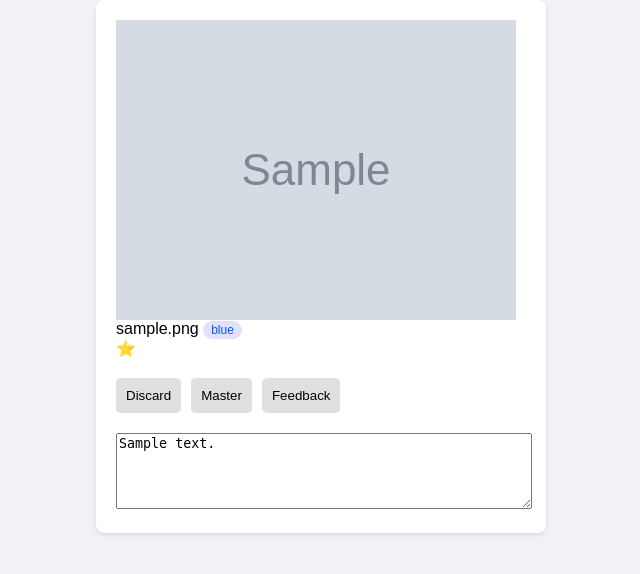
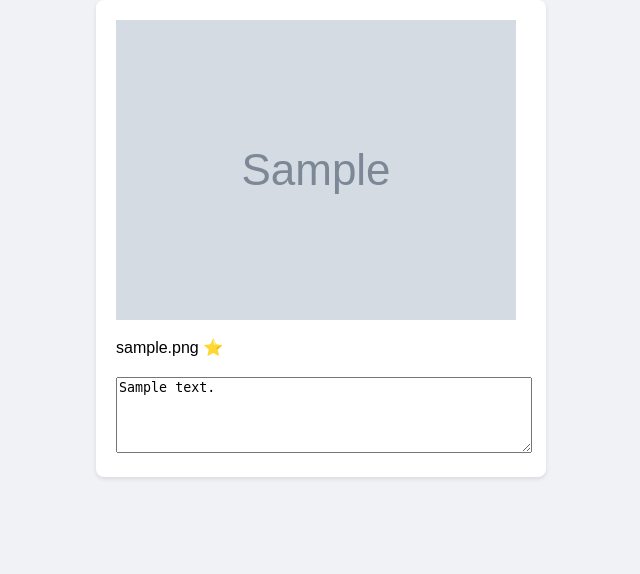
Before and after one commit to analogpixel/imageReview, a Django app: page / in a window 1280 px wide. Shown: the top 574 px of the page, without its empty margins (319-959 px from the left). Run offline with Django 5.2, Linux system fonts and the light colour scheme; tables that the repository leaves empty hold one stand-in row (values such as "Sample post"); grey boxes marked "Sample" are stand-in pictures.

Commit message:
stylecleanup

```diff
--- a/image_review/review_app/templates/review_app/index.html
+++ b/image_review/review_app/templates/review_app/index.html
@@ -15,23 +15,16 @@
       {% for value in images %}
       <div class="card">
         <img src="/img/{{ value }}">
-        {{value}}
-        <span class="tag">blue</span>
         <div class="icons">
           <div class="star" data-filename="{{ value }}">
+            <br>
+          {{ value }}
           {% if value.stared %}
           ⭐️
           {% else %}
           ✩
           {% endif %}
           </div>
-        </div>
-        <div class="actions">
-            <div class="left-actions">
-                <button>Discard</button>
-                <button>Master</button>
-                <button>Feedback</button>
-            </div>
         </div>
         <div class="notes">
           <textarea class="noteField" data-filename="{{ value }}" placeholder="Add notes">{{ value.notes }}</textarea>
```
